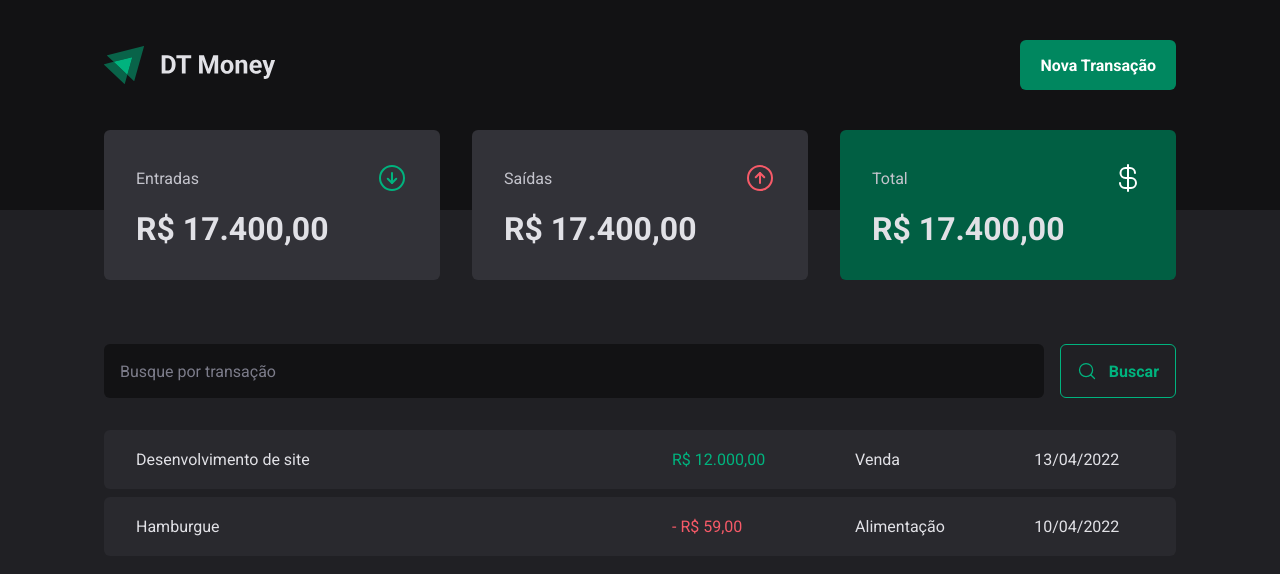
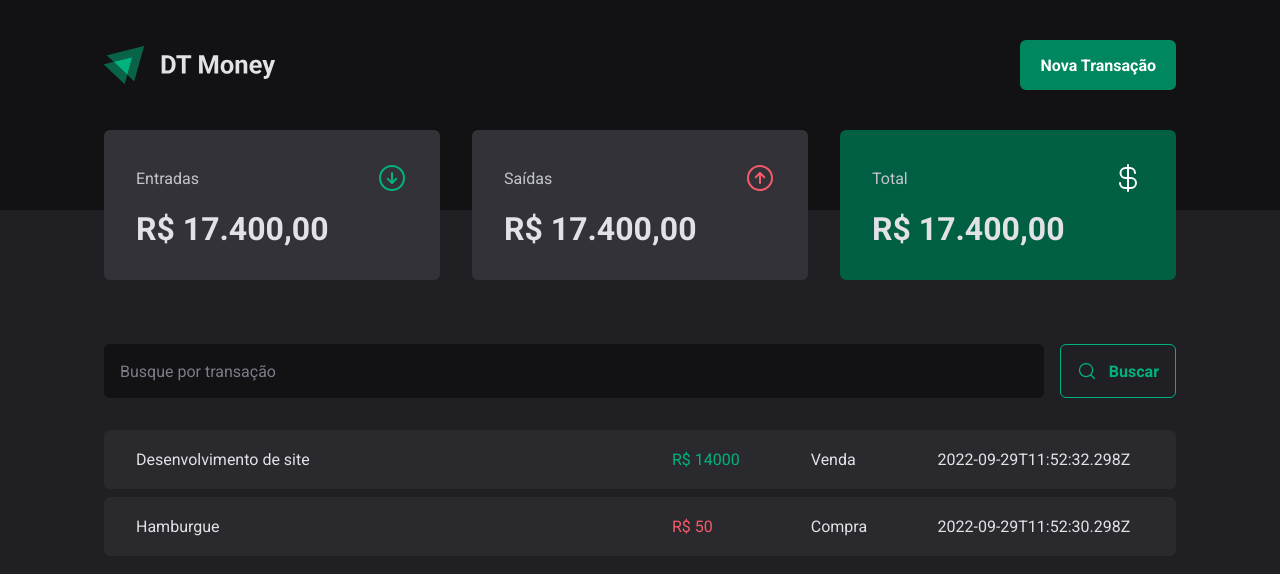
Before and after one commit to EliasHead/dt-money, a React (Vite) app: page / in a window 1280 px wide. Shown: the top 574 px of the page. Built offline with nearby package versions, Linux system fonts and the light colour scheme; data requests are answered from the project's data file.

Commit message:
add context

```diff
--- a/package.json
+++ b/package.json
@@ -5,6 +5,7 @@
   "type": "module",
   "scripts": {
     "dev": "vite",
+    "dev:server": "yarn json-server server.json -w -d",
     "build": "tsc && vite build",
     "preview": "vite preview"
   },
@@ -21,6 +22,7 @@
     "@types/react-dom": "^18.0.6",
     "@types/styled-components": "^5.1.26",
     "@vitejs/plugin-react": "^2.1.0",
+    "json-server": "^0.17.0",
     "typescript": "^4.6.4",
     "vite": "^3.1.0"
   }
--- /dev/null
+++ b/server.json
@@ -0,0 +1,20 @@
+{
+  "transactions": [
+    {
+      "id": "1",
+      "description": "Desenvolvimento de site",
+      "type": "income",
+      "category": "Venda",
+      "price": "14000",
+      "createdAt": "2022-09-29T11:52:32.298Z"
+    },
+    {
+      "id": "2",
+      "description": "Hamburgue",
+      "type": "outcome",
+      "category": "Compra",
+      "price": "50",
+      "createdAt": "2022-09-29T11:52:30.298Z"
+    }
+  ]
+}
--- a/src/App.tsx
+++ b/src/App.tsx
@@ -1,4 +1,5 @@
 import { ThemeProvider } from "styled-components"
+import { TransactionsProvider } from "./contexts/TransactionsContext"
 import { Transactions } from "./pages/Transactions"
 import { GlobalStyle } from "./styles/global"
 import { defaultTheme } from "./styles/themes/default"
@@ -7,7 +8,11 @@
 
   return (
     <ThemeProvider theme={defaultTheme}>
-      <Transactions />
+
+      <TransactionsProvider>
+        <Transactions />
+      </TransactionsProvider>
+
       <GlobalStyle />
     </ThemeProvider>
   )
--- /dev/null
+++ b/src/contexts/TransactionsContext.tsx
@@ -0,0 +1,43 @@
+import { createContext, ReactNode, useEffect, useState } from "react";
+
+interface Transaction {
+  id: number;
+  description: 'string'
+  type: 'income' | 'outcome';
+  price: number;
+  category: string;
+  createdAt: string
+}
+
+interface TransactionsContextType {
+  transactions: Transaction[]
+}
+
+interface TransactionsProviderProps {
+  children: ReactNode
+}
+
+export const TransactionsContext = createContext({} as TransactionsContextType)
+
+
+
+export function TransactionsProvider({ children }: TransactionsProviderProps) {
+  const [transactions, setTransactions] = useState<Transaction[]>([])
+
+  async function loadTransactions() {
+    const response = await fetch('http://localhost:3000/transactions')
+    const data = await response.json()
+
+    setTransactions(data)
+  }
+
+  useEffect(() => {
+    loadTransactions()
+  }, [])
+
+  return (
+    <TransactionsContext.Provider value={{ transactions }}>
+      {children}
+    </TransactionsContext.Provider>
+  )
+}
--- a/src/pages/Transactions/index.tsx
+++ b/src/pages/Transactions/index.tsx
@@ -1,10 +1,14 @@
+import { useContext } from "react";
 import { Header } from "../../components/Header";
 import { Summary } from "../../components/Summary";
+import { TransactionsContext } from "../../contexts/TransactionsContext";
 import { SearchForm } from './components/SearchForm';
 
 import { PriceHighlight, TransactionsContainer, TransactionsTabel } from "./styles";
 
 export function Transactions() {
+  const { transactions } = useContext(TransactionsContext)
+
   return (
     <div>
       <Header />
@@ -14,26 +18,21 @@
         <SearchForm />
         <TransactionsTabel>
           <tbody>
-            <tr>
-              <td width="50%">Desenvolvimento de site</td>
-              <td>
-                <PriceHighlight variant="income">
-                  <span>R$ 12.000,00</span>
-                </PriceHighlight>
-              </td>
-              <td>Venda</td>
-              <td>13/04/2022</td>
-            </tr>
-            <tr>
-              <td width="50%">Hamburgue</td>
-              <td>
-                <PriceHighlight variant="outcome">
-                  - R$ 59,00
-                </PriceHighlight>
-              </td>
-              <td>Alimentação</td>
-              <td>10/04/2022</td>
-            </tr>
+            {transactions.map(transaction => {
+              return (
+                <tr key={transaction.id}>
+                  <td width="50%">{transaction.description}</td>
+                  <td>
+                    <PriceHighlight variant={transaction.type}>
+                      <span>R$ {transaction.price}</span>
+                    </PriceHighlight>
+                  </td>
+                  <td>{transaction.category}</td>
+                  <td>{transaction.createdAt}</td>
+                </tr>
+              )
+            })}
+
           </tbody>
         </TransactionsTabel>
       </TransactionsContainer>
```
Also changed, not shown: 1 other file (tests, documents, lock files or other folders).
